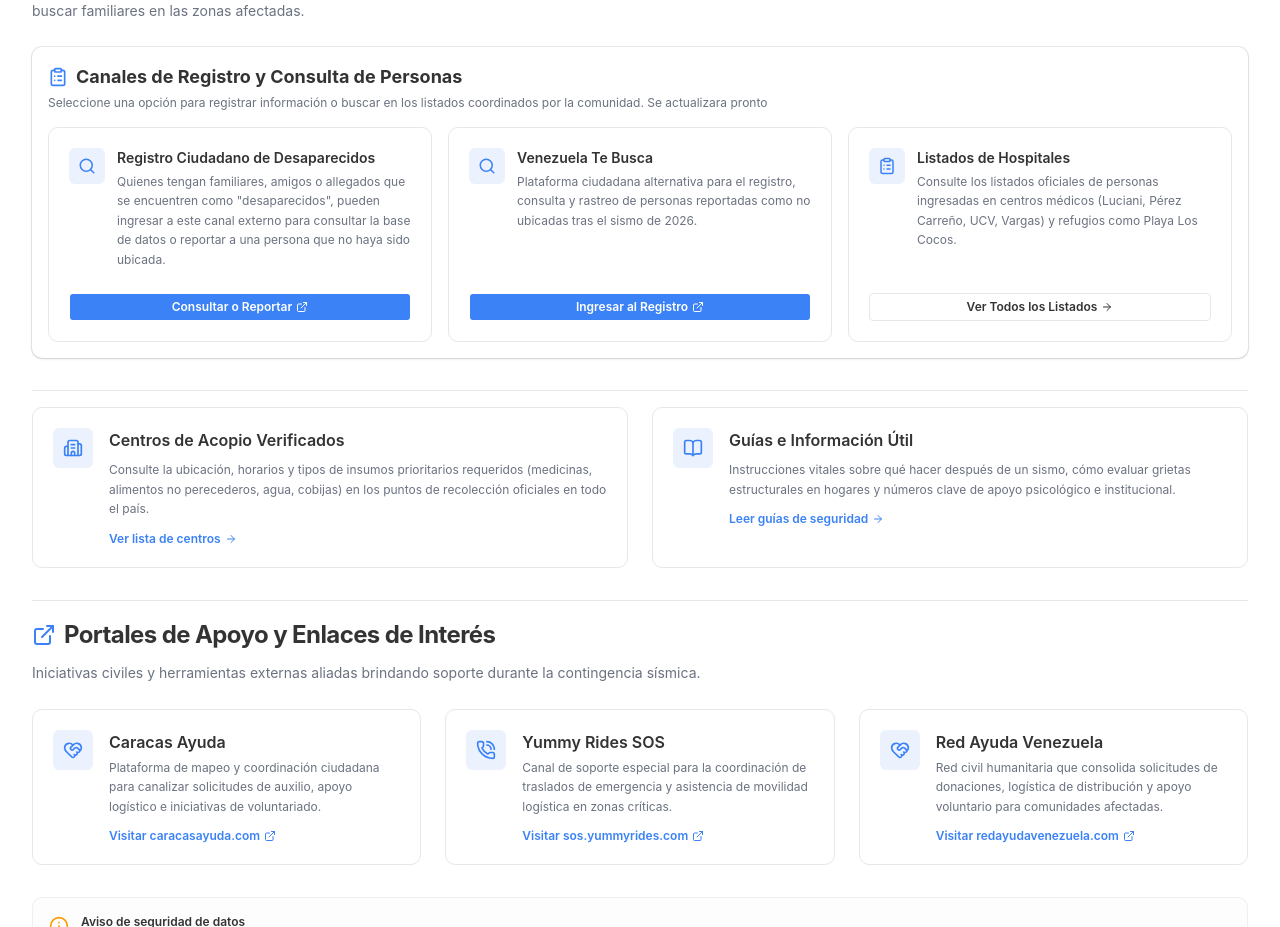
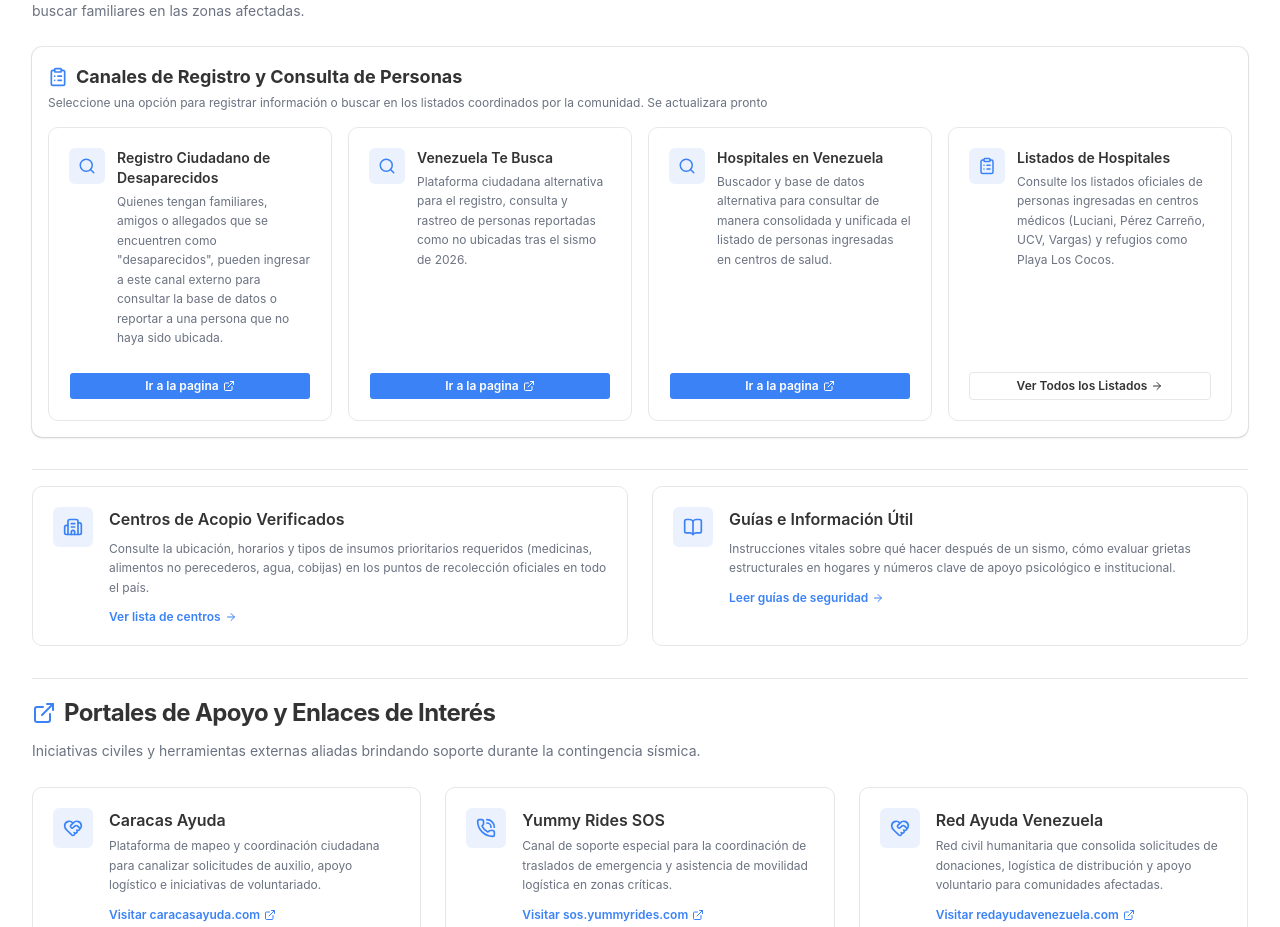
Before and after one commit to xtir82/soporte-sismo-vzla, a Next.js app: page / in a window 1280 px wide. Shown: the part 1540-2467 px from the top of the page. Built offline with nearby package versions, Linux system fonts and the light colour scheme.

Commit message:
Registro de Postal de Hospitales

```diff
--- a/app/encontrar-personas/page.tsx
+++ b/app/encontrar-personas/page.tsx
@@ -52,7 +52,7 @@ export default function EncontrarPersonasPage() {
           </CardDescription>
         </CardHeader>
         <CardContent className="pt-2">
-          <div className="grid grid-cols-1 md:grid-cols-2 gap-4 font-sans">
+          <div className="grid grid-cols-1 md:grid-cols-3 gap-4 font-sans">
             {/* Card 1: Registro Ciudadano de Desaparecidos */}
             <div className="flex flex-col justify-between gap-4 p-5 rounded-xl border border-border bg-muted/10 hover:bg-muted/20 transition-colors">
               <div className="flex flex-col gap-3">
@@ -75,7 +75,7 @@ export default function EncontrarPersonasPage() {
                   rel="noopener noreferrer"
                   className="inline-flex items-center justify-center gap-1"
                 >
-                  Consultar o Reportar
+                  Ir a la pagina
                   <ExternalLink className="size-3" />
                 </a>
               </Button>
@@ -103,7 +103,35 @@ export default function EncontrarPersonasPage() {
                   rel="noopener noreferrer"
                   className="inline-flex items-center justify-center gap-1"
                 >
-                  Ingresar al Registro
+                  Ir a la pagina
+                  <ExternalLink className="size-3" />
+                </a>
+              </Button>
+            </div>
+
+            {/* Card 3: Plataforma Hospitales en Venezuela */}
+            <div className="flex flex-col justify-between gap-4 p-5 rounded-xl border border-border bg-muted/10 hover:bg-muted/20 transition-colors">
+              <div className="flex flex-col gap-3">
+                <div className="flex gap-3">
+                  <div className="flex size-9 items-center justify-center rounded-lg bg-primary/10 text-primary shrink-0">
+                    <Search className="size-4.5" />
+                  </div>
+                  <div className="flex flex-col gap-1">
+                    <h3 className="font-semibold text-foreground text-sm">Hospitales en Venezuela</h3>
+                    <p className="text-xs text-muted-foreground leading-relaxed">
+                      Buscador y base de datos alternativa para consultar de manera consolidada y unificada el listado de personas ingresadas en centros de salud.
+                    </p>
+                  </div>
+                </div>
+              </div>
+              <Button asChild variant="default" size="sm" className="text-xs font-semibold w-full mt-2">
+                <a
+                  href="https://hospitalesenvenezuela.com/"
+                  target="_blank"
+                  rel="noopener noreferrer"
+                  className="inline-flex items-center justify-center gap-1"
+                >
+                  Ir a la pagina
                   <ExternalLink className="size-3" />
                 </a>
               </Button>
--- a/app/page.tsx
+++ b/app/page.tsx
@@ -291,7 +291,7 @@ export default function HomePage() {
             </CardDescription>
           </CardHeader>
           <CardContent>
-            <div className="grid grid-cols-1 md:grid-cols-3 gap-4 font-sans">
+            <div className="grid grid-cols-1 sm:grid-cols-2 lg:grid-cols-4 gap-4 font-sans">
               {/* Card 1: Registro Ciudadano de Desaparecidos */}
               <div className="flex flex-col justify-between gap-4 p-5 rounded-xl border border-border bg-muted/10 hover:bg-muted/20 transition-colors">
                 <div className="flex flex-col gap-3">
@@ -314,7 +314,7 @@ export default function HomePage() {
                     rel="noopener noreferrer"
                     className="inline-flex items-center justify-center gap-1"
                   >
-                    Consultar o Reportar
+                    Ir a la pagina
                     <ExternalLink className="size-3" />
                   </a>
                 </Button>
@@ -342,13 +342,41 @@ export default function HomePage() {
                     rel="noopener noreferrer"
                     className="inline-flex items-center justify-center gap-1"
                   >
-                    Ingresar al Registro
+                    Ir a la pagina
                     <ExternalLink className="size-3" />
                   </a>
                 </Button>
               </div>
 
-              {/* Card 3: Listados de Hospitales y Refugios */}
+              {/* Card 3: Plataforma Hospitales en Venezuela */}
+              <div className="flex flex-col justify-between gap-4 p-5 rounded-xl border border-border bg-muted/10 hover:bg-muted/20 transition-colors">
+                <div className="flex flex-col gap-3">
+                  <div className="flex gap-3">
+                    <div className="flex size-9 items-center justify-center rounded-lg bg-primary/10 text-primary shrink-0">
+                      <Search className="size-4.5" />
+                    </div>
+                    <div className="flex flex-col gap-1">
+                      <h3 className="font-semibold text-foreground text-sm">Hospitales en Venezuela</h3>
+                      <p className="text-xs text-muted-foreground leading-relaxed">
+                        Buscador y base de datos alternativa para consultar de manera consolidada y unificada el listado de personas ingresadas en centros de salud.
+                      </p>
+                    </div>
+                  </div>
+                </div>
+                <Button asChild variant="default" size="sm" className="text-xs font-semibold w-full mt-2">
+                  <a
+                    href="https://hospitalesenvenezuela.com/"
+                    target="_blank"
+                    rel="noopener noreferrer"
+                    className="inline-flex items-center justify-center gap-1"
+                  >
+                    Ir a la pagina
+                    <ExternalLink className="size-3" />
+                  </a>
+                </Button>
+              </div>
+
+              {/* Card 4: Listados de Hospitales y Refugios (Interno) */}
               <div className="flex flex-col justify-between gap-4 p-5 rounded-xl border border-border bg-muted/10 hover:bg-muted/20 transition-colors">
                 <div className="flex flex-col gap-3">
                   <div className="flex gap-3">
```
